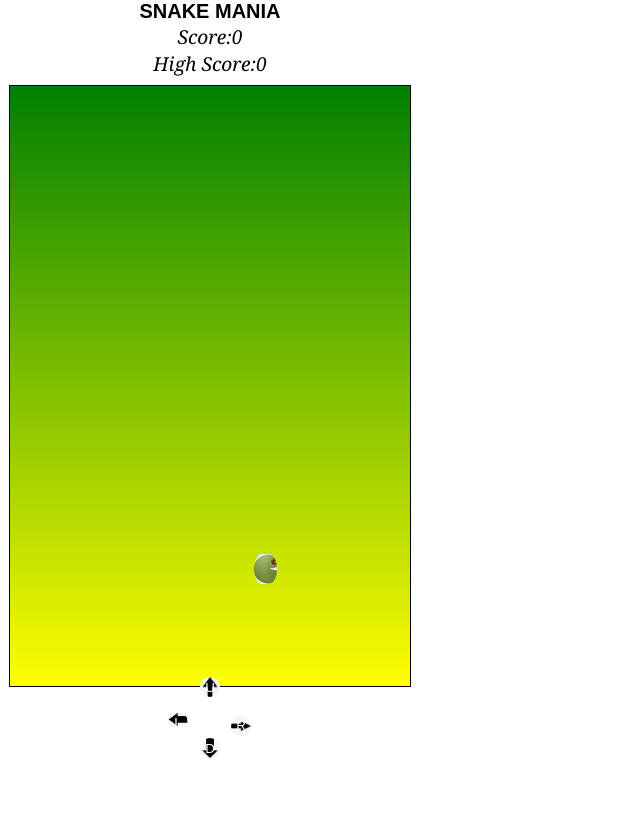
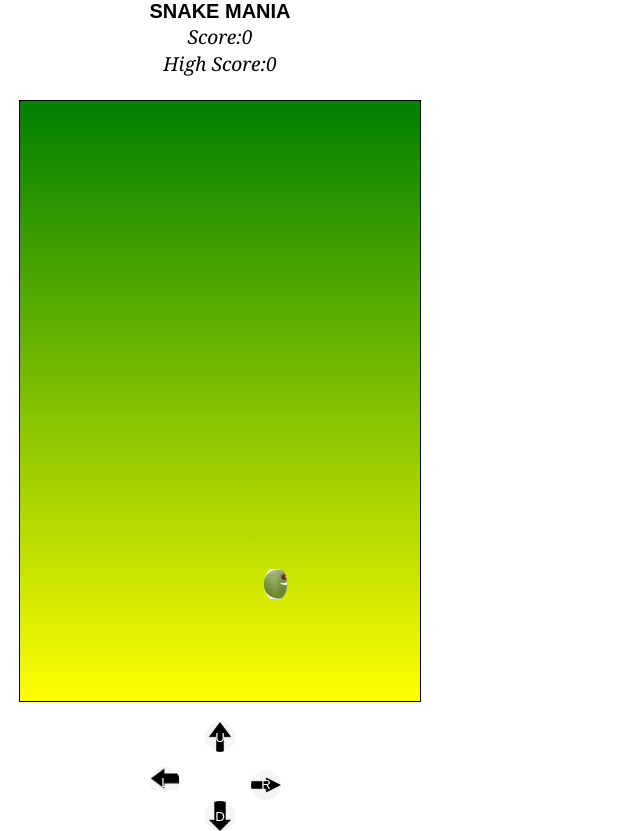
Before and after one commit to abhishekkrhansda/snakemania-mobile, a plain HTML site: page index.html in a window 1280 px wide. Shown: the whole page, without its empty margins (0-640 px from the left). Before the commit the page ends 800 px from the top, so only its background shows below. Drawn offline with Linux system fonts and the light colour scheme.

Commit message:
Update style.css

```diff
--- a/css/style.css
+++ b/css/style.css
@@ -5,8 +5,8 @@
 
 .container{
     background: url(../pics/background1.jpg);
-    height: 760px;
-    width: 420px;
+    height: 820px;
+    width: 440px;
     background-repeat: no-repeat;
     display: flex;
     align-items: center;
@@ -91,26 +91,25 @@ margin: -50%;
 .down{
     display: flex;
 justify-content: center;
-margin-top: 14px;
+margin-top: 12px;
 }
 .left{
     margin: -16%;
-  margin-left: -17px;
+  margin-left: -45px;
   margin-top: 80%;
 
 }
 .right{
     display: flex;
 justify-content: end;
-margin: -85%;
-  margin-right: -85%;
-margin-right: -16px;
+margin: -123%;
+margin-right: -36px;
 
 }
 
 button{
-    height: 20px;
-    width: 20px;
+    height: 30px;
+    width: 30px;
     border: 1px;
     border-radius: 50%;
     color: white;
@@ -120,23 +119,23 @@ button{
 #up button{
     background-image:url(../pics/up.png);
     background-repeat: no-repeat;
-    background-size: 20px;
+    background-size: 30px;
 }
 
 #down button{
     background-image:url(../pics/down.png);
     background-repeat: no-repeat;
-    background-size: 20px;
+    background-size: 30px;
 }
 
 #left button{
     background-image:url(../pics/left3.png);
     background-repeat: no-repeat;
-    background-size: 20px;
+    background-size: 30px;
 }
 
 #right button{
     background-image:url(../pics/right.png);
     background-repeat: no-repeat;
-    background-size: 20px;
+    background-size: 30px;
 }
```
